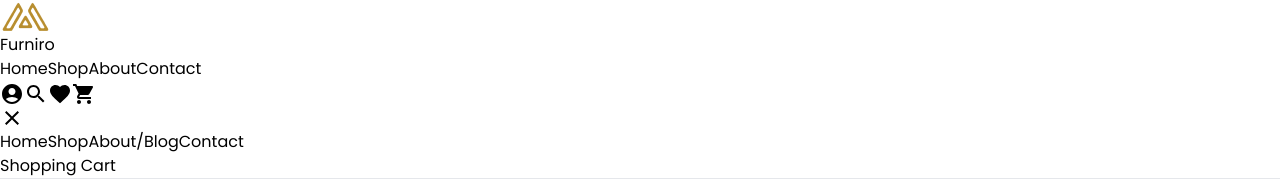
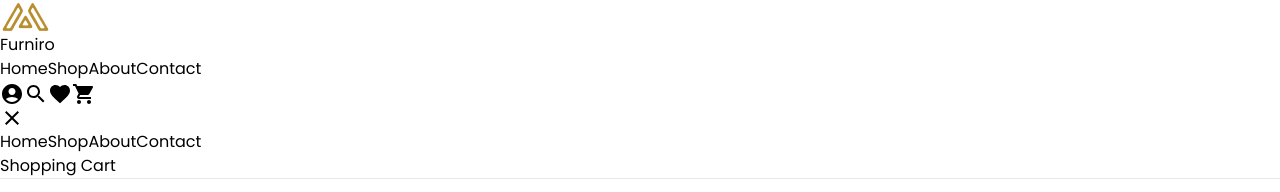
Before and after one commit to rizkyjackbar/Funiro, a React (Vite) app: page / in a window 1280 px wide. Both pictures are taken after a click on the button 12 px from the left and 117 px from the top of the page. Shown: the top 192 px of the page. Built offline with nearby package versions, Linux system fonts and the light colour scheme.

Commit message:
lfix side bar

```diff
--- a/src/components/Navbar.jsx
+++ b/src/components/Navbar.jsx
@@ -83,7 +83,7 @@ const Navbar = () => {
                     <div className="md:hidden flex flex-col space-y-2 mt-2">
                         <Link to="/" className="text-black text-lg">Home</Link>
                         <Link to="/shop" className="text-black text-lg">Shop</Link>
-                        <Link to="/about" className="text-black text-lg">About/Blog</Link>
+                        <Link to="/about" className="text-black text-lg">About</Link>
                         <Link to="/contact" className="text-black text-lg">Contact</Link>
                     </div>
                 )}
@@ -117,9 +117,9 @@ const Navbar = () => {
                     </div>
                     <hr className="border-t border-[#D9D9D9] w-full" />
                     <div className="mt-4 flex justify-between space-x-2">
-                        <button className="w-1/3 px-4 py-2 bg-white text-black border border-black rounded-full">Cart</button>
-                        <button className="w-1/3 px-4 py-2 bg-white text-black border border-black rounded-full">Checkout</button>
-                        <button className="w-1/3 px-4 py-2 bg-white text-black border border-black rounded-full">Comparison</button>
+                        <Link to="/cart" className="w-1/3 px-4 py-2 bg-white text-black border border-black rounded-full text-center">Cart</Link>
+                        <Link to="/checkout" className="w-1/3 px-4 py-2 bg-white text-black border border-black rounded-full text-center">Checkout</Link>
+                        <Link to="/productcomparasion" className="w-1/3 px-4 py-2 bg-white text-black border border-black rounded-full text-center">Comparison</Link>
                     </div>
                 </div>
             </div>
```
